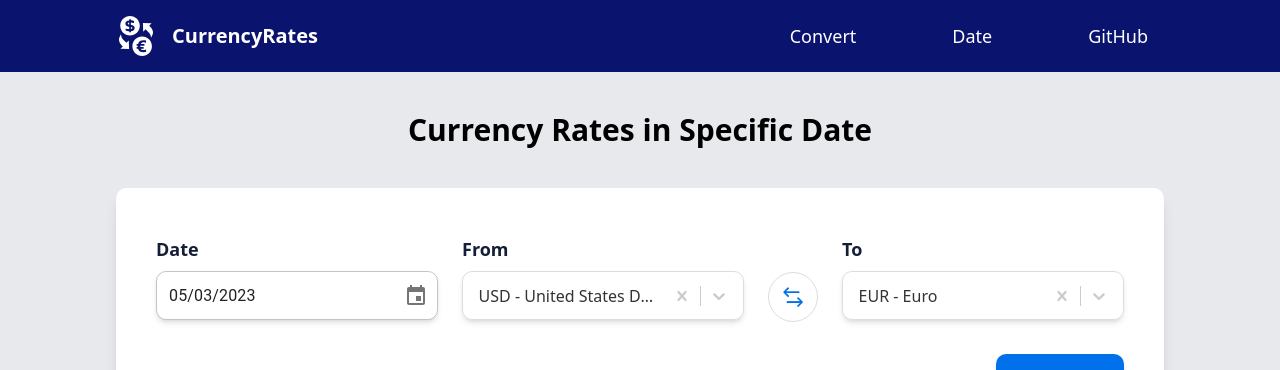
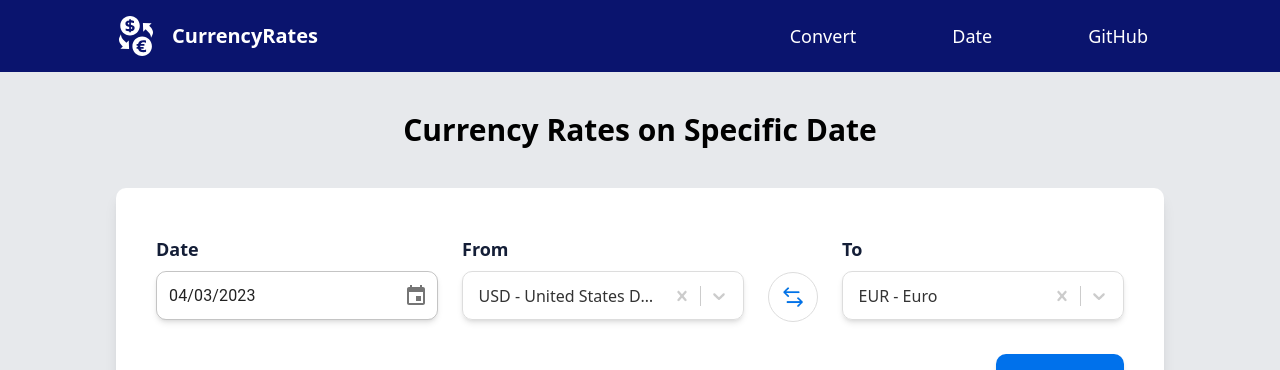
Before and after one commit to ComboTWTW/currency-rates, a React (Vite) app: page /date in a window 1280 px wide. Shown: the top 370 px of the page. Built offline with nearby package versions, Linux system fonts and the light colour scheme.

Commit message:
almost done

```diff
--- a/src/Pages/Date.tsx
+++ b/src/Pages/Date.tsx
@@ -12,10 +12,12 @@ const Date = () => {
   const [to, setTo] = useState<string>('EUR');
   const [date, setDate] = useState<string>(JSON.stringify(dayjs()).substring(1, 11));
 
+
+
   const [statData, setStatData] = useState({
     fromStat: '',
     toStat: '',
-    dataStat: '',
+    dateStat: '',
   })
 
   const { isLoading, isSuccess, data, refetch, isRefetching, isFetchedAfterMount } = useQuery(['conv'], () => apiDate(to, from, date));
@@ -27,14 +29,14 @@ const Date = () => {
   console.log("isFetched is " + isFetchedAfterMount)
   return (
     <div className='container flex flex-col items-center mt-28 px-4 mb-96'>
-        <h1 className='text-black font-bold text-3xl'>Currency Rates in Specific Date</h1>
+        <h1 className='text-black font-bold text-3xl'>Currency Rates on Specific Date</h1>
 
         {/* Main White Card Start*/}
         <div className="bg-white container flex flex-col mt-10 rounded-[10px] px-6 py-6 shadow-lg md:py-12 md:px-10">
           {/* ConvertationBlock Start */}
           <div className="flex flex-col md:flex-row container gap-6">
             {/* Amount Component */}
-            <CalendarComp setDate={setDate}/>
+            <CalendarComp setDate={setDate} from={from} to={to}/>
             {/* FromTo Component */}
             <FromTo setFrom={setFrom} setTo={setTo} from={from} to={to} />
           </div>
@@ -46,9 +48,10 @@ const Date = () => {
               <div className={`justify-self-start} ${isRefetching && 'pb-[3.16rem] md:pb-[1.4rem]'}`}> <CircularProgress /></div> :
               isSuccess && !isRefetching &&
             <div className={`flex flex-col w-full gap-3 justify-self-start md:w-[40%] ${!isFetchedAfterMount && '-z-10 h-0'}`}>
-              <h3 className='font-normal text-gray-700'>On {date} :</h3>
-              <div className="flex flex-col items-start md:flex-row md:items-center gap-1 md:gap-2">
-                <h2 className='font-bold text-black text-2xl justify-self-end shrink-0'>1 {statData.fromStat} =  {statData.dataStat} {statData.toStat}</h2>
+              <h3 className='font-normal text-gray-700'>On {statData.dateStat} :</h3>
+              <div className="flex flex-col items-start md:flex-row md:items-center gap-2 md:gap-2">
+                <h2 className='font-bold text-black text-2xl justify-self-end shrink-0'>1 {statData.fromStat} = </h2>
+                <h2 className='font-bold text-black text-2xl justify-self-end shrink-0'>{data.rates[`${statData.toStat}`]} {statData.toStat}</h2>
               </div>
             </div>
             }
@@ -56,7 +59,7 @@ const Date = () => {
 
             {/* Convertation Button Start*/}
             <button className='bg-covertBG shadow-md mt-6 md:mt-0 tracking-wide md:justify-self-end w-full items-end md:w-32 self-end md:self-start py-3 rounded-[10px] text-white font-bold hover:opacity-70 hover:duration-300 ' onClick={() => {
-              setStatData({dataStat: data.rates[`${to}`], fromStat: from, toStat: to})
+              setStatData({dateStat: date, fromStat: from, toStat: to})
               refetch()
               }}>Convert</button>
             {/* Convertation Button End*/}
--- a/src/components/CalendarComp.tsx
+++ b/src/components/CalendarComp.tsx
@@ -7,14 +7,16 @@ import { DatePicker } from '@mui/x-date-pickers/DatePicker';
 
 interface Prop {
   setDate: any;
+  from: string;
+  to: string,
 }
 
 
 
-const CalendarComp = ({setDate}:Prop) => {
+const CalendarComp = ({setDate, from, to}:Prop) => {
 
   function setFechaDesde(x:any){
-    setDate(JSON.stringify(x).substring(1, 11));
+    setDate(JSON.stringify(x.add(1, 'day')).substring(1, 11));
 }
 
   return (
@@ -37,10 +39,10 @@ const CalendarComp = ({setDate}:Prop) => {
                 },
               }
 
-            }} className="shadow-md" defaultValue={dayjs()}
+            }} className="shadow-md" defaultValue={dayjs().subtract(1, 'day')}
             desktopModeMediaQuery={'@media (min-width:768px)'}
-            minDate={dayjs('2000-01-01')}
-            maxDate={dayjs()}
+            minDate={dayjs(`${(from === 'BTC' || to === "BTC") ? "2013-01-01" : "2000-01-01"}`)}
+            maxDate={dayjs().subtract(1, 'day')}
             onChange={(x) => setFechaDesde(x)}
             />
 
--- a/tailwind.config.cjs
+++ b/tailwind.config.cjs
@@ -21,7 +21,6 @@ module.exports = {
       sm: '480px',
       md: '768px',
       lg: '1080px',
-
     },
   },
   plugins: [],
```
